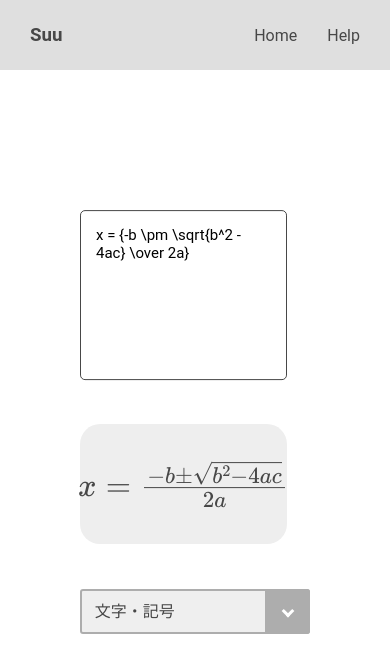
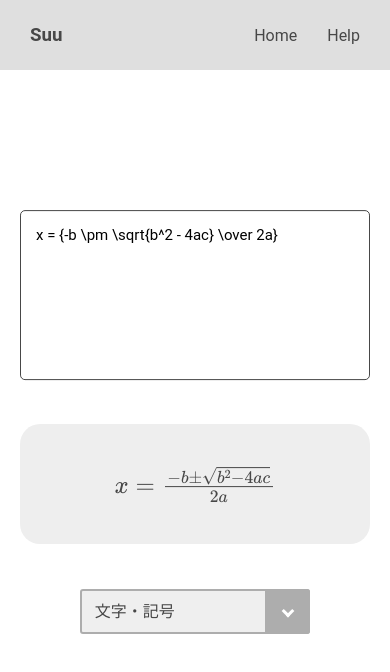
Before and after one commit to Sakamochanq/LaTex-Formula-Generator, a React (Create React App) app: page / in a window 390 px wide. Shown: the top 672 px of the page. Built offline with nearby package versions, Linux system fonts and the light colour scheme.

Commit message:
fix: レスポンシブの微調整

```diff
--- a/src/App.css
+++ b/src/App.css
@@ -82,16 +82,15 @@ header {
 }
 
 @media screen and (max-width: 800px) {
-  .latex-container {
-    width: 90%;
-  }
-
   #inputBox {
-    width: 100%;
+    width: 350px;
   }
 
   .preview-wrapper {
-    width: 100%;
+    width: 350px;
+  }
+  .LaTex {
+    font-size: 1.3rem;
   }
 
 }
```
